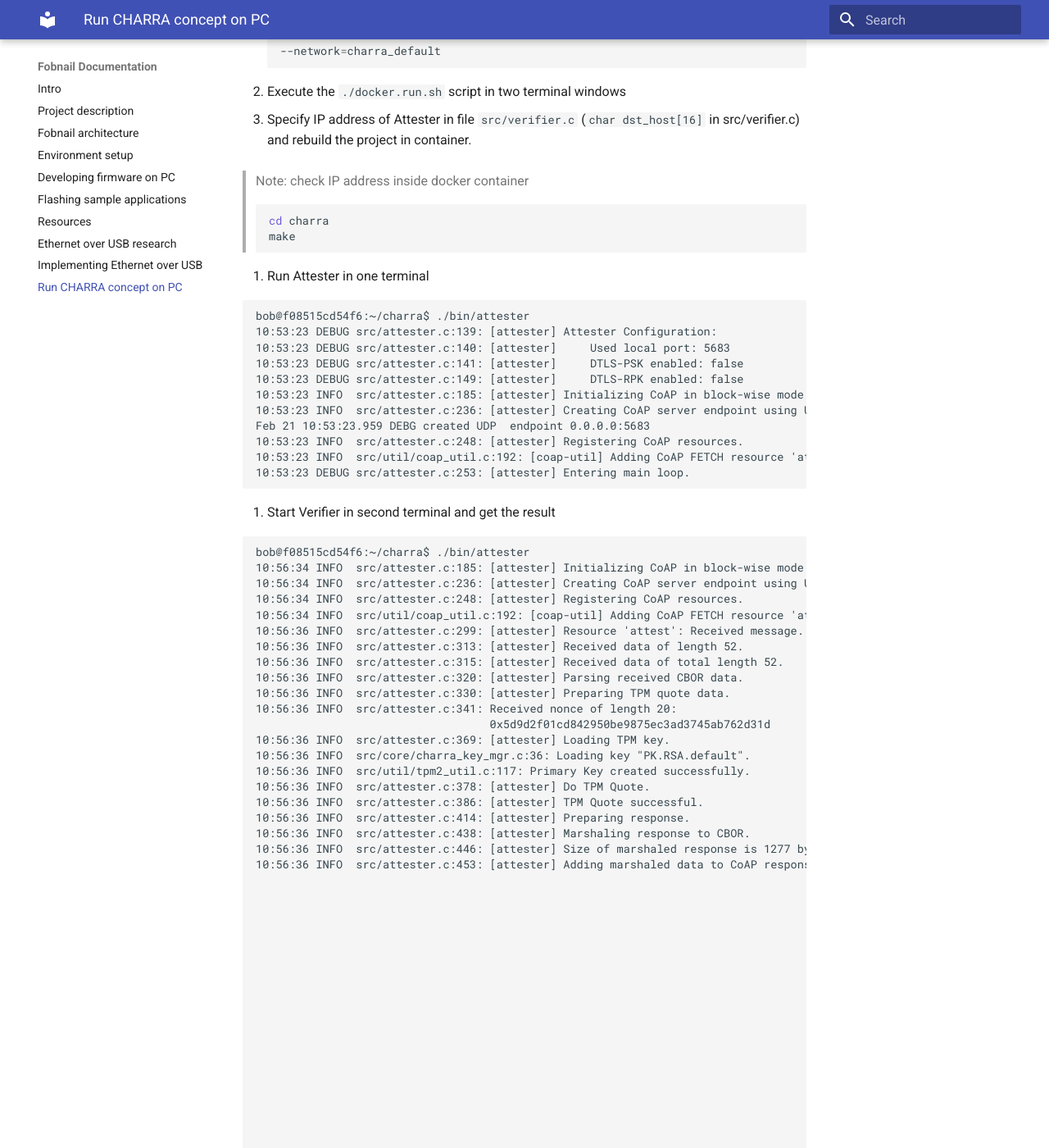
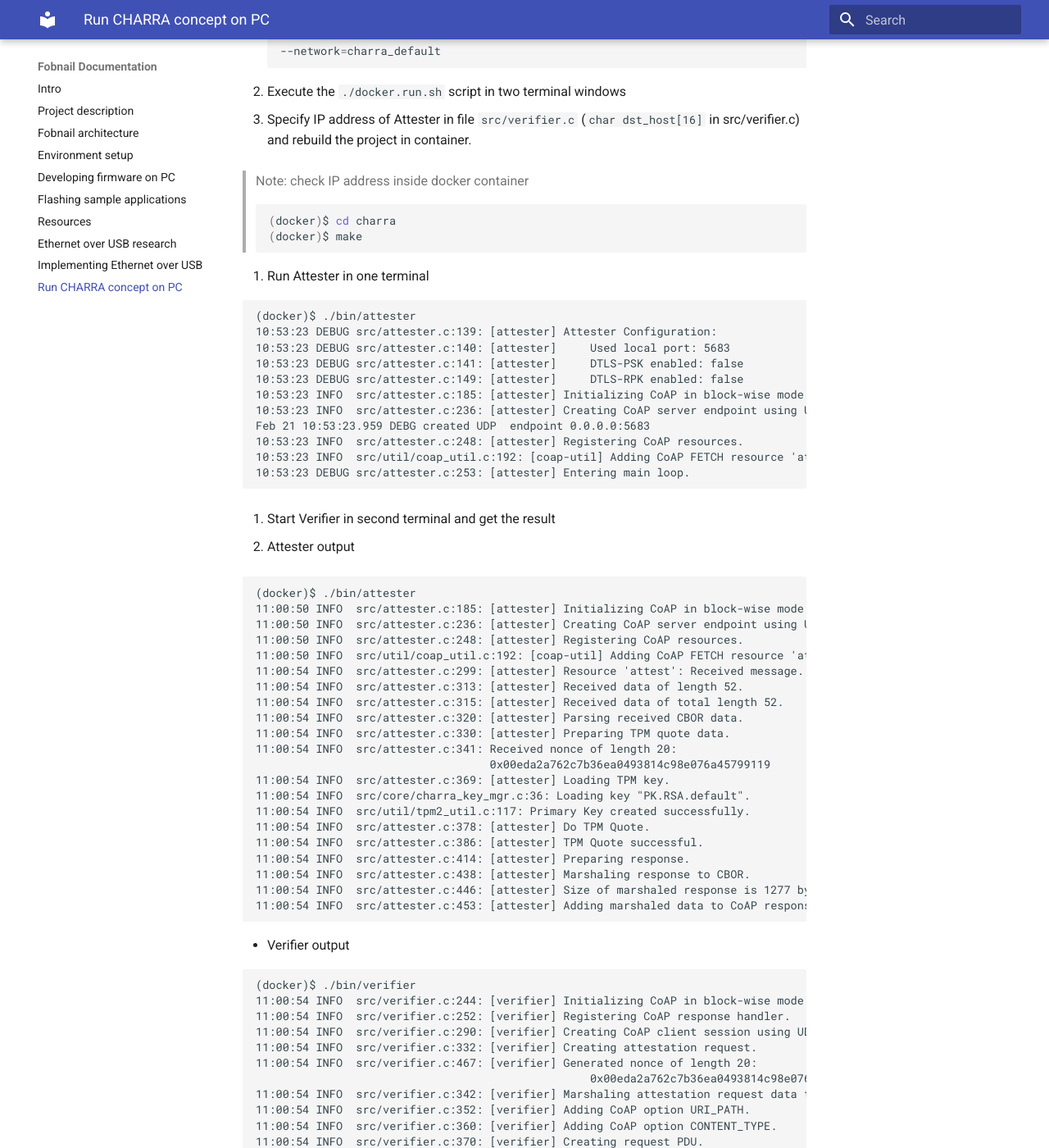
Before and after one commit to fobnail/docs, an MkDocs documentation site: the page built from docs/charra-concept-on-pc.md, in a window 1280 px wide and 1400 px high, scrolled down 680 px. Shown: the whole window at 82% size. Built offline with MkDocs 1.6.1 and Material for MkDocs 9.7.7, drawn with Linux system fonts in a browser that asks for light colours; some of the changed text lies outside the part shown.

Commit message:
charra-concept-on-pc.md: update output
Signed-off-by: Tomasz Żyjewski <tomasz.zyjewski@3mdeb.com>

````diff
--- a/docs/charra-concept-on-pc.md
+++ b/docs/charra-concept-on-pc.md
@@ -41,14 +41,14 @@
 
 > Note: check IP address inside docker container
 ```shell
-cd charra
-make
+(docker)$ cd charra
+(docker)$ make
 ```
 
 5. Run Attester in one terminal
 
 ```
-bob@f08515cd54f6:~/charra$ ./bin/attester
+(docker)$ ./bin/attester
 10:53:23 DEBUG src/attester.c:139: [attester] Attester Configuration:
 10:53:23 DEBUG src/attester.c:140: [attester]     Used local port: 5683
 10:53:23 DEBUG src/attester.c:141: [attester]     DTLS-PSK enabled: false
@@ -63,52 +63,73 @@
 
 6. Start Verifier in second terminal and get the result
 
+* Attester output
+
 ```
-bob@f08515cd54f6:~/charra$ ./bin/attester                                                            │bob@0ecc4dbba3a3:~/charra$ ./bin/verifier
-10:56:34 INFO  src/attester.c:185: [attester] Initializing CoAP in block-wise mode.                  │10:56:36 INFO  src/verifier.c:244: [verifier] Initializing CoAP in block-wise mode.
-10:56:34 INFO  src/attester.c:236: [attester] Creating CoAP server endpoint using UDP.               │10:56:36 INFO  src/verifier.c:252: [verifier] Registering CoAP response handler.
-10:56:34 INFO  src/attester.c:248: [attester] Registering CoAP resources.                            │10:56:36 INFO  src/verifier.c:290: [verifier] Creating CoAP client session using UDP.
-10:56:34 INFO  src/util/coap_util.c:192: [coap-util] Adding CoAP FETCH resource 'attest'.            │10:56:36 INFO  src/verifier.c:332: [verifier] Creating attestation request.
-10:56:36 INFO  src/attester.c:299: [attester] Resource 'attest': Received message.                   │10:56:36 INFO  src/verifier.c:467: [verifier] Generated nonce of length 20:
-10:56:36 INFO  src/attester.c:313: [attester] Received data of length 52.                            │                                                  0x5d9d2f01cd842950be9875ec3ad3745ab762d31d
-10:56:36 INFO  src/attester.c:315: [attester] Received data of total length 52.                      │10:56:36 INFO  src/verifier.c:342: [verifier] Marshaling attestation request data to CBOR.
-10:56:36 INFO  src/attester.c:320: [attester] Parsing received CBOR data.                            │10:56:36 INFO  src/verifier.c:352: [verifier] Adding CoAP option URI_PATH.
-10:56:36 INFO  src/attester.c:330: [attester] Preparing TPM quote data.                              │10:56:36 INFO  src/verifier.c:360: [verifier] Adding CoAP option CONTENT_TYPE.
-10:56:36 INFO  src/attester.c:341: Received nonce of length 20:                                      │10:56:36 INFO  src/verifier.c:370: [verifier] Creating request PDU.
-                                   0x5d9d2f01cd842950be9875ec3ad3745ab762d31d                        │10:56:36 INFO  src/verifier.c:384: [verifier] Sending CoAP message.
-10:56:36 INFO  src/attester.c:369: [attester] Loading TPM key.                                       │10:56:36 INFO  src/verifier.c:392: [verifier] Processing and waiting for response ...
-10:56:36 INFO  src/core/charra_key_mgr.c:36: Loading key "PK.RSA.default".                           │10:56:36 INFO  src/verifier.c:514: [verifier] Resource 'attest': Received message.
-10:56:36 INFO  src/util/tpm2_util.c:117: Primary Key created successfully.                           │10:56:36 INFO  src/verifier.c:531: [verifier] Received data of length 1277.
-10:56:36 INFO  src/attester.c:378: [attester] Do TPM Quote.                                          │10:56:36 INFO  src/verifier.c:533: [verifier] Received data of total length 1277.
-10:56:36 INFO  src/attester.c:386: [attester] TPM Quote successful.                                  │10:56:36 INFO  src/verifier.c:538: [verifier] Parsing received CBOR data.
-10:56:36 INFO  src/attester.c:414: [attester] Preparing response.                                    │10:56:36 INFO  src/verifier.c:565: [verifier] Starting verification.
-10:56:36 INFO  src/attester.c:438: [attester] Marshaling response to CBOR.                           │10:56:36 INFO  src/verifier.c:585: [verifier] Loading TPM key.
-10:56:36 INFO  src/attester.c:446: [attester] Size of marshaled response is 1277 bytes.              │ERROR:esys:src/tss2-esys/esys_iutil.c:389:iesys_handle_to_tpm_handle() Error: Esys invalid ESAPI hand
-10:56:36 INFO  src/attester.c:453: [attester] Adding marshaled data to CoAP response PDU and send it.│le (40000001).
-                                                                                                     │WARNING:esys:src/tss2-esys/esys_iutil.c:410:iesys_is_platform_handle() Convert handle from TPM2_RH to
-                                                                                                     │ ESYS_TR, got: 0x40000001
-                                                                                                     │10:56:36 INFO  src/verifier.c:591: [verifier] External public key loaded.
-                                                                                                     │10:56:36 INFO  src/verifier.c:595: [verifier] Preparing TPM Quote verification.
-                                                                                                     │10:56:36 INFO  src/verifier.c:606: [verifier] Verifying TPM Quote signature with TPM ...
-                                                                                                     │ERROR:esys:src/tss2-esys/esys_iutil.c:389:iesys_handle_to_tpm_handle() Error: Esys invalid ESAPI hand
-                                                                                                     │le (40000001).
-                                                                                                     │WARNING:esys:src/tss2-esys/esys_iutil.c:410:iesys_is_platform_handle() Convert handle from TPM2_RH to
-                                                                                                     │ ESYS_TR, got: 0x40000001
-                                                                                                     │10:56:36 INFO  src/verifier.c:612: [verifier]     => TPM Quote signature is valid!
-                                                                                                     │10:56:36 INFO  src/verifier.c:622: [verifier] Converting TPM public key to mbedTLS public key ...
-                                                                                                     │10:56:36 INFO  src/verifier.c:633: [verifier] Verifying TPM Quote signature with mbedTLS ...
-                                                                                                     │10:56:36 INFO  src/verifier.c:639: [verifier]     => TPM Quote signature is valid!
-                                                                                                     │10:56:36 INFO  src/verifier.c:660: [verifier] Verifying nonce ...
-                                                                                                     │10:56:36 INFO  src/verifier.c:665: [verifier]     => Nonce in TPM Quote is valid! (matches the one se
-                                                                                                     │nt)
-                                                                                                     │10:56:36 INFO  src/verifier.c:678: [verifier] Verifying PCRs ...
-                                                                                                     │10:56:36 INFO  src/verifier.c:680: [verifier] Actual PCR composite digest from TPM Quote is:
-                                                                                                     │                                              0x2d5565fb483d8ea4525a7a9229677d1038ad34b6e22c8d5152e1d
-                                                                                                     │7f7b9817597
-                                                                                                     │10:56:36 INFO  src/core/charra_rim_mgr.c:82: Found matching PCR composite digest at index 2 of the PC
-                                                                                                     │R sets.
-                                                                                                     │10:56:36 INFO  src/verifier.c:691: [verifier]     => PCR composite digest is valid!
-                                                                                                     │10:56:36 INFO  src/verifier.c:743: [verifier] +----------------------------+
-                                                                                                     │10:56:36 INFO  src/verifier.c:746: [verifier] |   ATTESTATION SUCCESSFUL   |
-                                                                                                     │10:56:36 INFO  src/verifier.c:751: [verifier] +----------------------------+
+(docker)$ ./bin/attester
+11:00:50 INFO  src/attester.c:185: [attester] Initializing CoAP in block-wise mode.
+11:00:50 INFO  src/attester.c:236: [attester] Creating CoAP server endpoint using UDP.
+11:00:50 INFO  src/attester.c:248: [attester] Registering CoAP resources.
+11:00:50 INFO  src/util/coap_util.c:192: [coap-util] Adding CoAP FETCH resource 'attest'.
+11:00:54 INFO  src/attester.c:299: [attester] Resource 'attest': Received message.
+11:00:54 INFO  src/attester.c:313: [attester] Received data of length 52.
+11:00:54 INFO  src/attester.c:315: [attester] Received data of total length 52.
+11:00:54 INFO  src/attester.c:320: [attester] Parsing received CBOR data.
+11:00:54 INFO  src/attester.c:330: [attester] Preparing TPM quote data.
+11:00:54 INFO  src/attester.c:341: Received nonce of length 20:
+                                   0x00eda2a762c7b36ea0493814c98e076a45799119
+11:00:54 INFO  src/attester.c:369: [attester] Loading TPM key.
+11:00:54 INFO  src/core/charra_key_mgr.c:36: Loading key "PK.RSA.default".
+11:00:54 INFO  src/util/tpm2_util.c:117: Primary Key created successfully.
+11:00:54 INFO  src/attester.c:378: [attester] Do TPM Quote.
+11:00:54 INFO  src/attester.c:386: [attester] TPM Quote successful.
+11:00:54 INFO  src/attester.c:414: [attester] Preparing response.
+11:00:54 INFO  src/attester.c:438: [attester] Marshaling response to CBOR.
+11:00:54 INFO  src/attester.c:446: [attester] Size of marshaled response is 1277 bytes.
+11:00:54 INFO  src/attester.c:453: [attester] Adding marshaled data to CoAP response PDU and send it.
 ```
+
+* Verifier output
+
+```
+(docker)$ ./bin/verifier
+11:00:54 INFO  src/verifier.c:244: [verifier] Initializing CoAP in block-wise mode.
+11:00:54 INFO  src/verifier.c:252: [verifier] Registering CoAP response handler.
+11:00:54 INFO  src/verifier.c:290: [verifier] Creating CoAP client session using UDP.
+11:00:54 INFO  src/verifier.c:332: [verifier] Creating attestation request.
+11:00:54 INFO  src/verifier.c:467: [verifier] Generated nonce of length 20:
+                                                  0x00eda2a762c7b36ea0493814c98e076a45799119
+11:00:54 INFO  src/verifier.c:342: [verifier] Marshaling attestation request data to CBOR.
+11:00:54 INFO  src/verifier.c:352: [verifier] Adding CoAP option URI_PATH.
+11:00:54 INFO  src/verifier.c:360: [verifier] Adding CoAP option CONTENT_TYPE.
+11:00:54 INFO  src/verifier.c:370: [verifier] Creating request PDU.
+11:00:54 INFO  src/verifier.c:384: [verifier] Sending CoAP message.
+11:00:54 INFO  src/verifier.c:392: [verifier] Processing and waiting for response ...
+11:00:54 INFO  src/verifier.c:514: [verifier] Resource 'attest': Received message.
+11:00:54 INFO  src/verifier.c:531: [verifier] Received data of length 1277.
+11:00:54 INFO  src/verifier.c:533: [verifier] Received data of total length 1277.
+11:00:54 INFO  src/verifier.c:538: [verifier] Parsing received CBOR data.
+11:00:54 INFO  src/verifier.c:565: [verifier] Starting verification.
+11:00:54 INFO  src/verifier.c:585: [verifier] Loading TPM key.
+ERROR:esys:src/tss2-esys/esys_iutil.c:389:iesys_handle_to_tpm_handle() Error: Esys invalid ESAPI handle (40000001).
+WARNING:esys:src/tss2-esys/esys_iutil.c:410:iesys_is_platform_handle() Convert handle from TPM2_RH to ESYS_TR, got: 0x40000001
+11:00:54 INFO  src/verifier.c:591: [verifier] External public key loaded.
+11:00:54 INFO  src/verifier.c:595: [verifier] Preparing TPM Quote verification.
+11:00:54 INFO  src/verifier.c:606: [verifier] Verifying TPM Quote signature with TPM ...
+ERROR:esys:src/tss2-esys/esys_iutil.c:389:iesys_handle_to_tpm_handle() Error: Esys invalid ESAPI handle (40000001).
+WARNING:esys:src/tss2-esys/esys_iutil.c:410:iesys_is_platform_handle() Convert handle from TPM2_RH to ESYS_TR, got: 0x40000001
+11:00:54 INFO  src/verifier.c:612: [verifier]     => TPM Quote signature is valid!
+11:00:54 INFO  src/verifier.c:622: [verifier] Converting TPM public key to mbedTLS public key ...
+11:00:54 INFO  src/verifier.c:633: [verifier] Verifying TPM Quote signature with mbedTLS ...
+11:00:54 INFO  src/verifier.c:639: [verifier]     => TPM Quote signature is valid!
+11:00:54 INFO  src/verifier.c:660: [verifier] Verifying nonce ...
+11:00:54 INFO  src/verifier.c:665: [verifier]     => Nonce in TPM Quote is valid! (matches the one sent)
+11:00:54 INFO  src/verifier.c:678: [verifier] Verifying PCRs ...
+11:00:54 INFO  src/verifier.c:680: [verifier] Actual PCR composite digest from TPM Quote is:
+                                              0x2d5565fb483d8ea4525a7a9229677d1038ad34b6e22c8d5152e1d7f7b9817597
+11:00:54 INFO  src/core/charra_rim_mgr.c:82: Found matching PCR composite digest at index 2 of the PCR sets.
+11:00:54 INFO  src/verifier.c:691: [verifier]     => PCR composite digest is valid!
+11:00:54 INFO  src/verifier.c:743: [verifier] +----------------------------+
+11:00:54 INFO  src/verifier.c:746: [verifier] |   ATTESTATION SUCCESSFUL   |
+11:00:54 INFO  src/verifier.c:751: [verifier] +----------------------------+
+```
````
